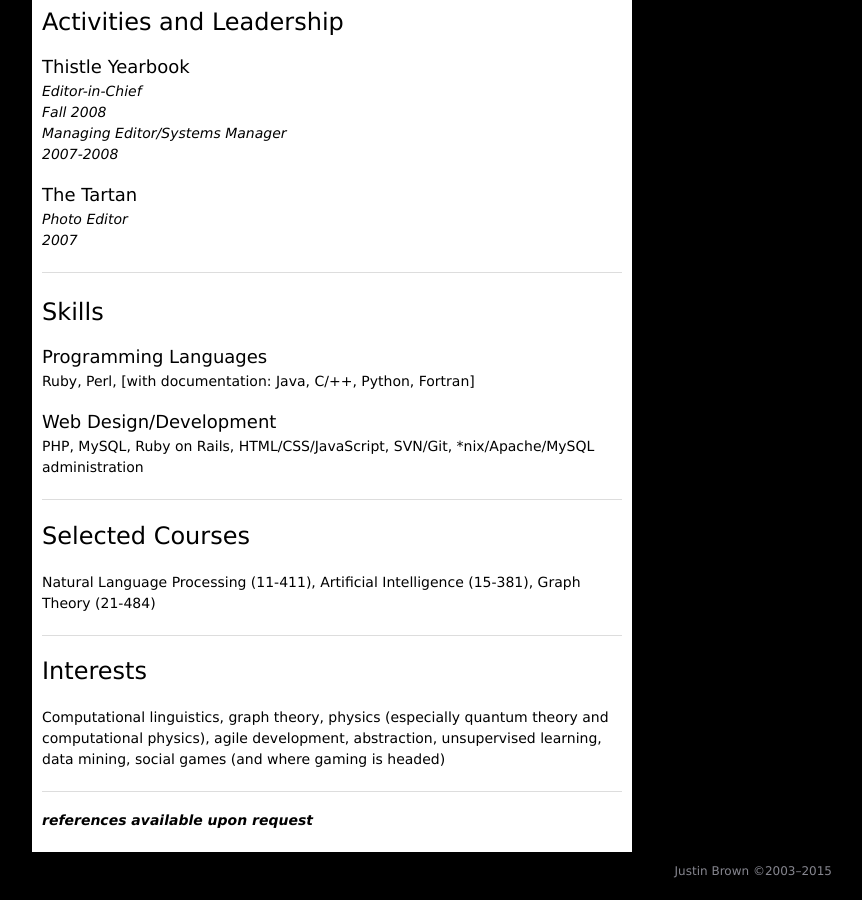
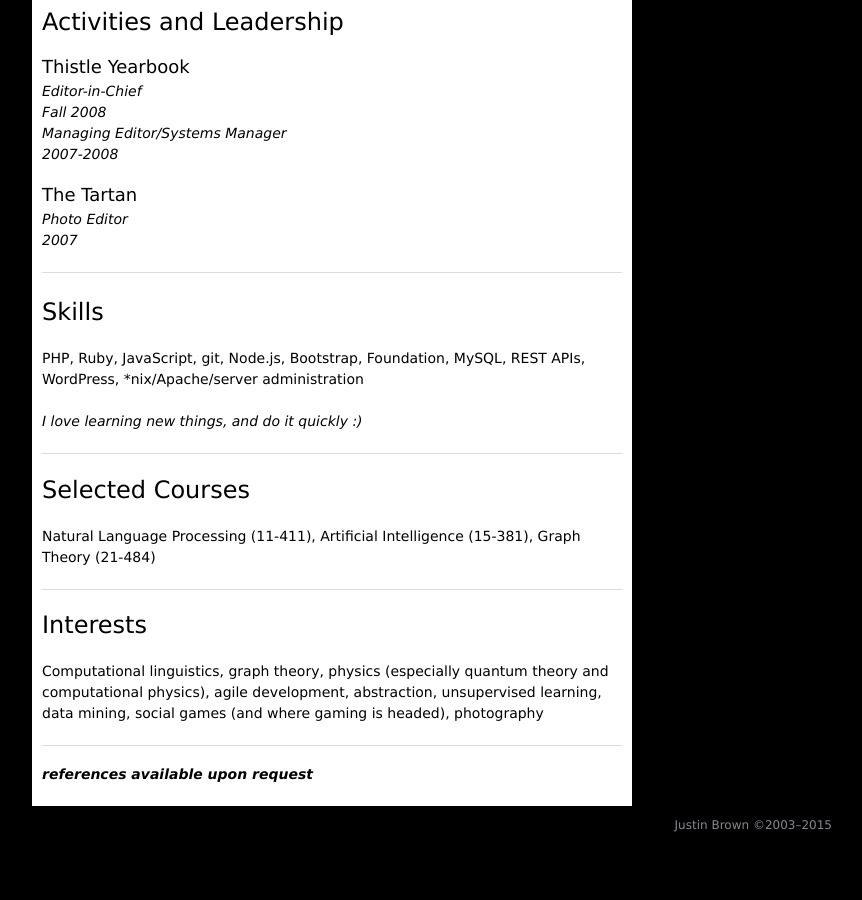
Before and after one commit to catgofire/catgofire.github.com, a Jekyll site: the page built from resume_prof.md, in a window 1280 px wide and 900 px high, scrolled down 1822 px. Shown: the whole window, without its empty margins (133-995 px from the left). Built offline with Jekyll 4.4.1, drawn with Linux system fonts in a browser that asks for light colours; nearby versions of some CDN libraries; after the commit the page ends 2676 px from its top, so only the background shows below that.

Commit message:
Update resume_prof.md

```diff
--- a/resume_prof.md
+++ b/resume_prof.md
@@ -141,11 +141,9 @@ _2007_
 
 ## <a name="skills">Skills</a>
 
-### Programming Languages
-Ruby, Perl, \[with documentation: Java, C/++, Python, Fortran\]
+PHP, Ruby, JavaScript, git, Node.js, Bootstrap, Foundation, MySQL, REST APIs, WordPress, *nix/Apache/server administration
 
-### Web Design/Development
-PHP, MySQL, Ruby on Rails, HTML/CSS/JavaScript, SVN/Git, \*nix/Apache/MySQL administration
+*I love learning new things, and do it quickly :)*
 
 * * *
 
@@ -157,7 +155,7 @@ Natural Language Processing (11-411), Artificial Intelligence (15-381), Graph Th
 
 ## <a name="interests">Interests</a>
 
-Computational linguistics, graph theory, physics (especially quantum theory and computational physics), agile development, abstraction, unsupervised learning, data mining, social games (and where gaming is headed)
+Computational linguistics, graph theory, physics (especially quantum theory and computational physics), agile development, abstraction, unsupervised learning, data mining, social games (and where gaming is headed), photography
 
 * * *
 
```
